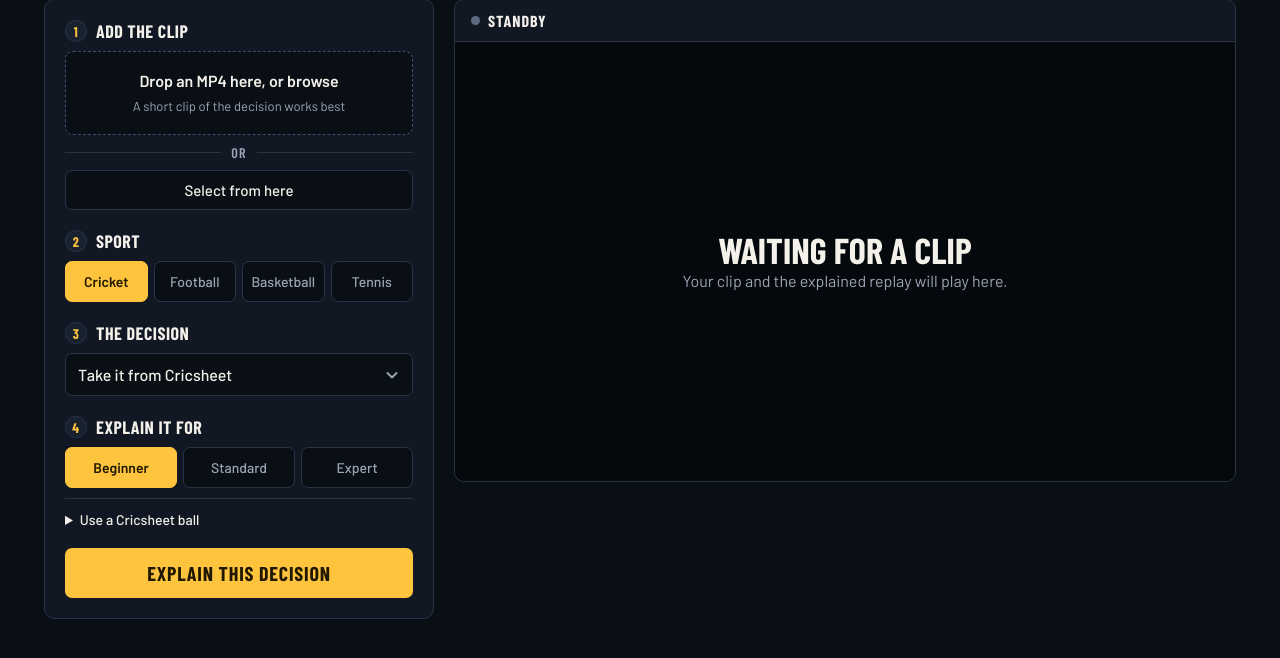
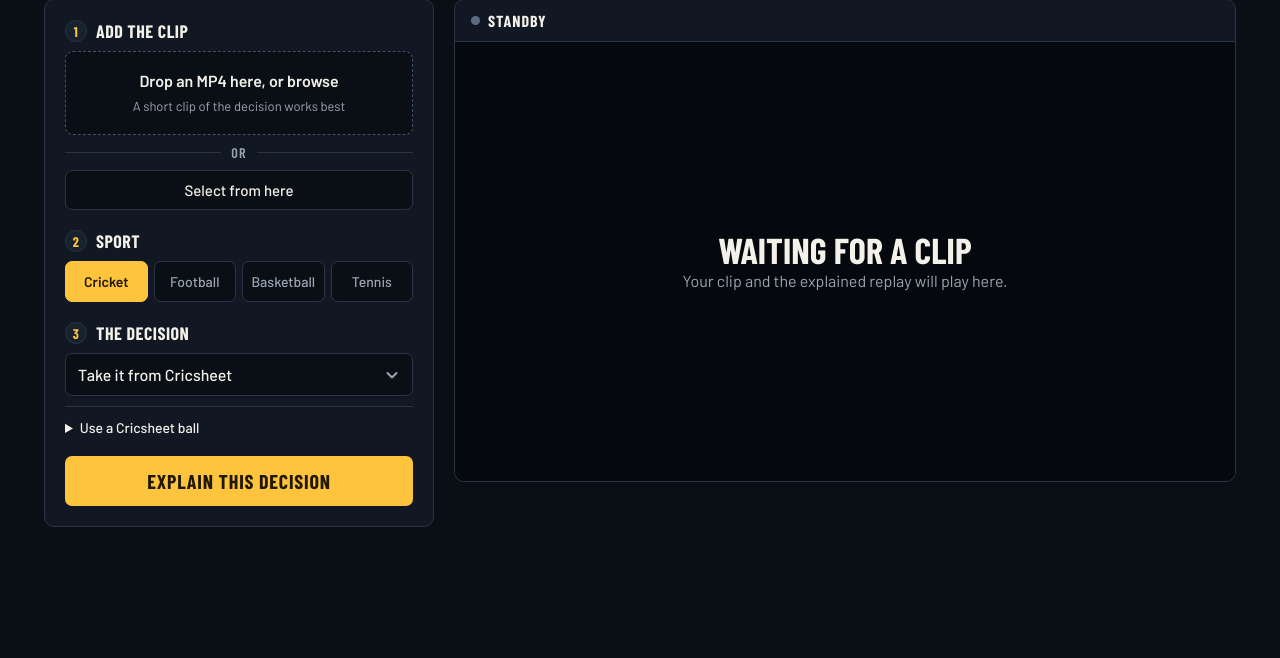
Before and after one commit to SagarSawlani/Wait-Why, a Flask app: page / in a window 1280 px wide. Shown: the part 129-787 px from the top of the page. Run offline with Flask 3, Linux system fonts and the light colour scheme.

Commit message:
V9: remove the "Explain it for" choice; explanations are always for beginners
The product explains decisions for beginners, so the form is now three steps
(clip, sport, decision) and the server always uses the beginner level.
411 tests pass.

Co-Authored-By: Claude Opus 5.5 <noreply@anthropic.com>
Claude-Session: https://claude.ai/code/session_011PhW1HGY7FCtejZduWBTpv

```diff
--- a/V9/app.py
+++ b/V9/app.py
@@ -295,11 +295,9 @@ def read_form(form, files, job_dir):
     if sport not in SPORTS:
         raise ValueError("unknown sport")
     catalog = sports.decisions(sport)
-    p = {"sport": sport, "decision": form.get("decision", ""), "level": form.get("level", "beginner"),
+    p = {"sport": sport, "decision": form.get("decision", ""), "level": "beginner",   # the product explains for beginners, so there is no choice
          "date": form.get("date", "").strip()[:40], "format": form.get("format", "").strip()[:40],
          "notes": form.get("notes", "").strip()[:500], "start": number(form.get("start")), "end": number(form.get("end"))}
-    if p["level"] not in catalog.LEVELS:
-        raise ValueError("unknown explanation level")
     if p["start"] is not None and p["end"] is not None and p["end"] <= p["start"]:
         raise ValueError("the end must be after the start")
     match = files.get("statsbomb" if sport == "football" else "cricsheet")
@@ -443,7 +441,7 @@ def index():
         groups[sport] = {}
         for key, d in catalog.DECISIONS.items():
             groups[sport].setdefault(catalog.GROUP_LABELS[d["group"]], []).append((key, d["label"]))
-    return render_template("index.html", groups=groups, levels=["beginner", "standard", "expert"], stages=STAGES,
+    return render_template("index.html", groups=groups, stages=STAGES,
                            library=library_rows(), csrf=session["csrf"], public=config.PUBLIC,
                            max_mb=config.MAX_UPLOAD_MB, locked=bool(config.APP_PASSWORD),
                            temp_minutes=config.TEMP_MINUTES if config.TEMP_FILES else 0)
--- a/V9/templates/index.html
+++ b/V9/templates/index.html
@@ -259,15 +259,6 @@
             </div>
           </div>
         </div>
-
-        <fieldset class="step">
-          <legend><i>4</i>Explain it for</legend>
-          <div class="choices three">
-            {% for level in levels %}
-            <label class="choice"><input type="radio" name="level" value="{{ level }}"{% if loop.first %} checked{% endif %}><span>{{ level|capitalize }}</span></label>
-            {% endfor %}
-          </div>
-        </fieldset>
 
         <details data-sport="cricket">
           <summary>Use a Cricsheet ball</summary>
```
Also changed, not shown: V9/tests/test_online.py (+17 -0 lines).
